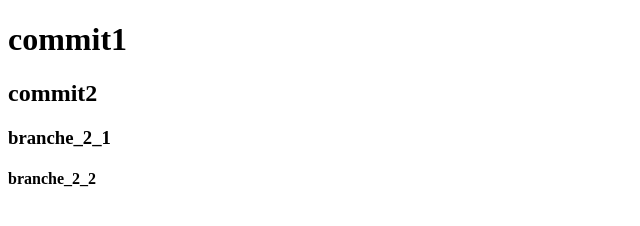
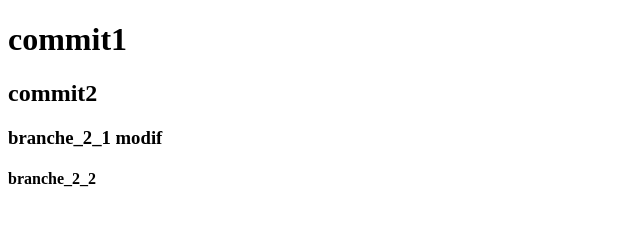
Before and after one commit to josaphatstar/git_after_cc, a plain HTML site: page index.html in a window 1280 px wide. Shown: the full height of the page, 0-640 px from the left. Drawn offline with Linux system fonts and the light colour scheme.

Commit message:
conflit 1

```diff
--- a/index.html
+++ b/index.html
@@ -8,7 +8,7 @@
 <body>
     <h1>commit1</h1>
     <h2>commit2</h2>
-    <h3>branche_2_1</h3>
+    <h3>branche_2_1 modif</h3>
     <h4>branche_2_2</h4>
 </body>
 </html>
```
